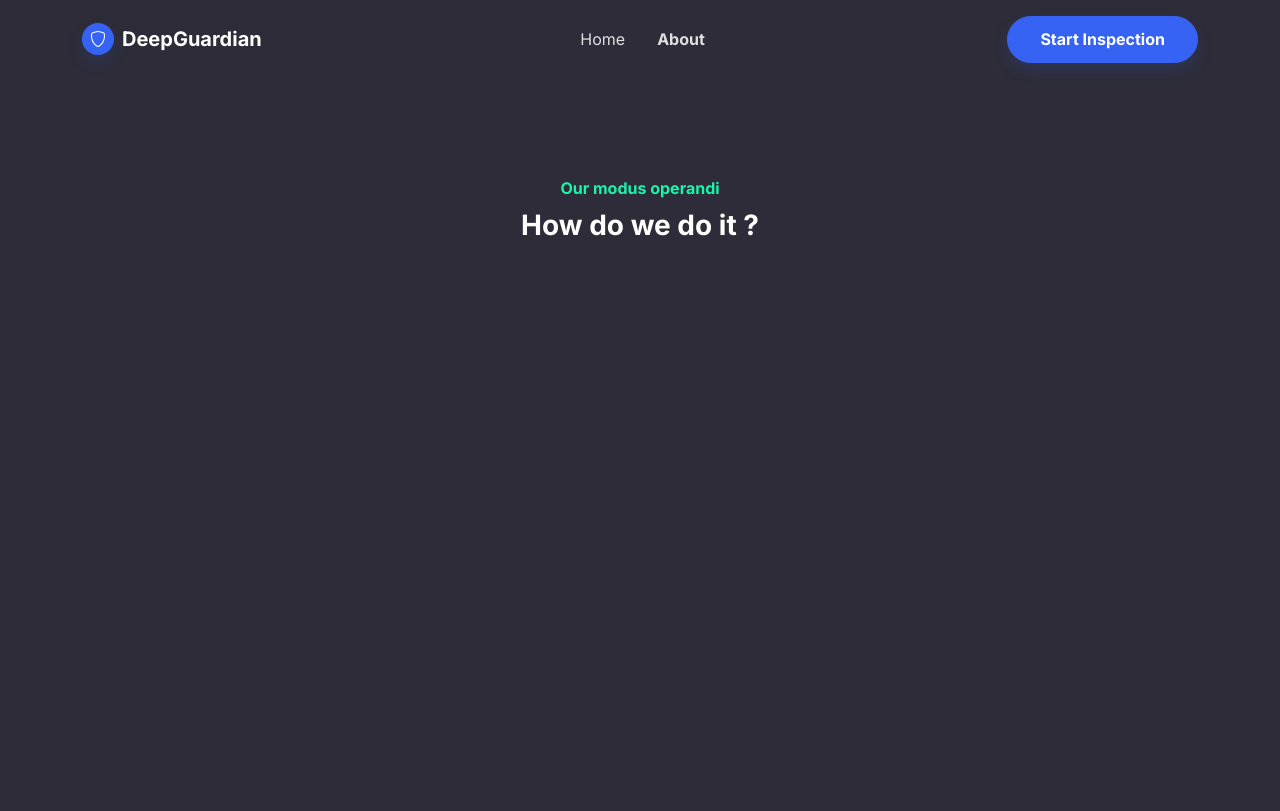
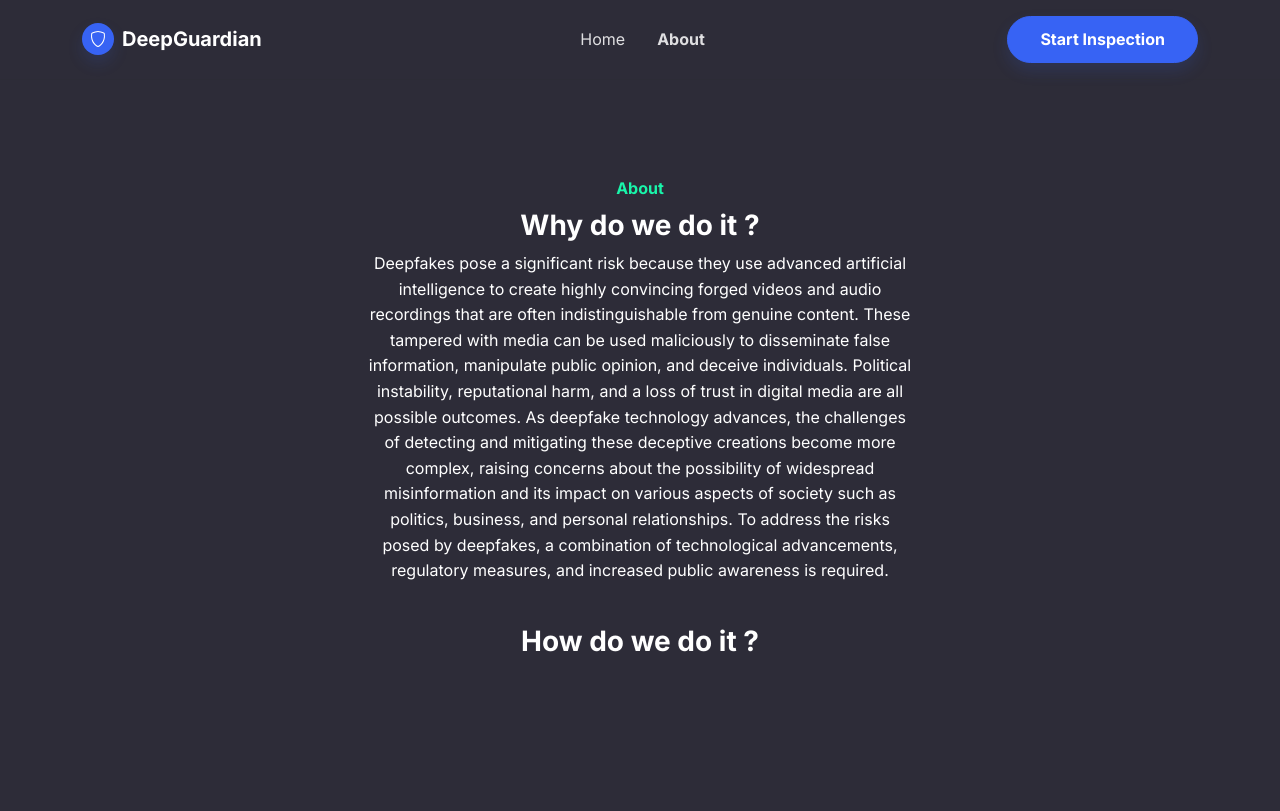
Before and after one commit to naresh-kumar-babu/DeepGuardian, a Django app: page /about/ in a window 1280 px wide. Before the commit the page ends 236 px from the top, so only its background shows below. Run offline with Django 3.2, Linux system fonts and the light colour scheme; parts of the project's set-up code (start-up, migrations or seed data) failed here and were passed over; some libraries are stand-ins or nearby versions.

Commit message:
Add information to about page

```diff
--- a/predictor/templates/predictor/about.html
+++ b/predictor/templates/predictor/about.html
@@ -28,7 +28,10 @@
         <div class="container py-5">
             <div class="row mb-4 mb-lg-5">
                 <div class="col-md-8 col-xl-6 text-center mx-auto">
-                    <p class="fw-bold text-success mb-2">Our modus operandi</p>
+                    <p class="fw-bold text-success mb-2">About</p>
+                    <h3 class="fw-bold">Why do we do it ?</h3>
+                    <p style="color: white;">Deepfakes pose a significant risk because they use advanced artificial intelligence to create highly convincing forged videos and audio recordings that are often indistinguishable from genuine content. These tampered with media can be used maliciously to disseminate false information, manipulate public opinion, and deceive individuals. Political instability, reputational harm, and a loss of trust in digital media are all possible outcomes. As deepfake technology advances, the challenges of detecting and mitigating these deceptive creations become more complex, raising concerns about the possibility of widespread misinformation and its impact on various aspects of society such as politics, business, and personal relationships. To address the risks posed by deepfakes, a combination of technological advancements, regulatory measures, and increased public awareness is required.</p>
+                    <br/>
                     <h3 class="fw-bold">How do we do it ?</h3>
                 </div>
             </div>
```
